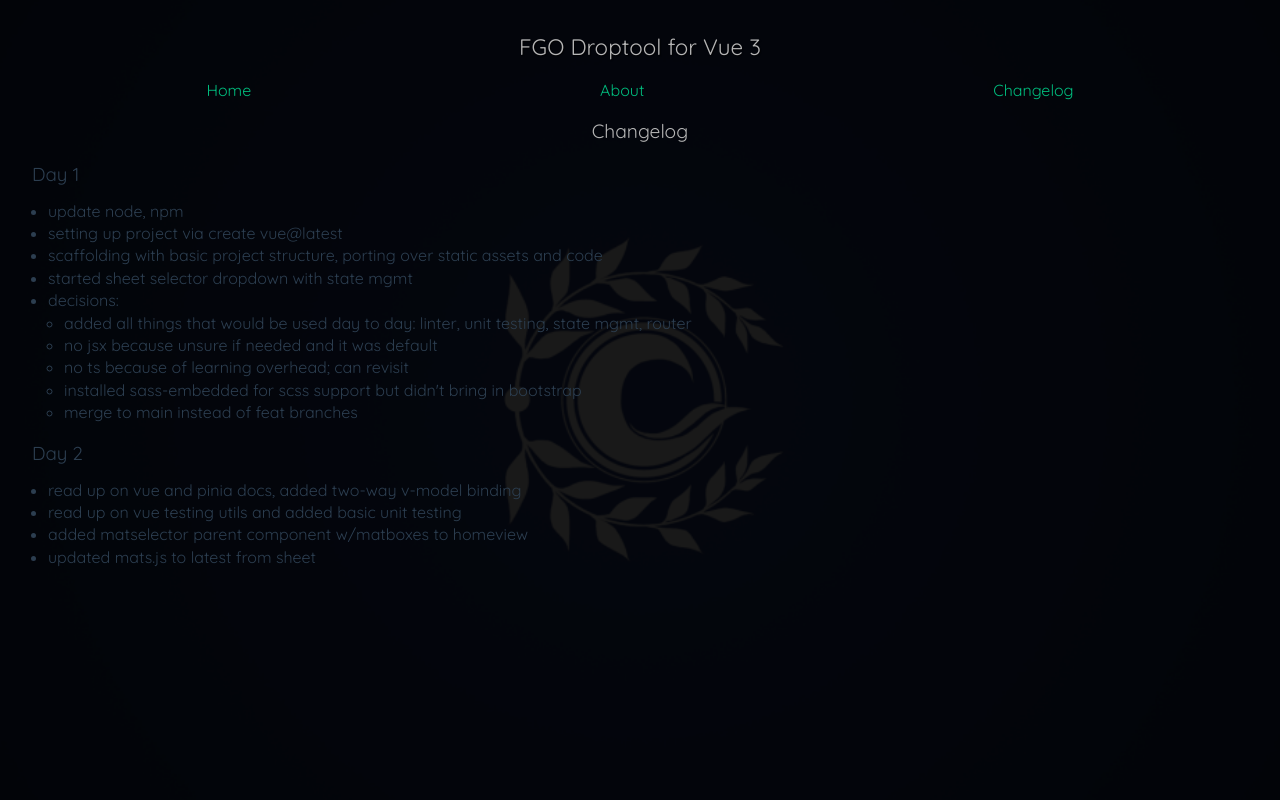
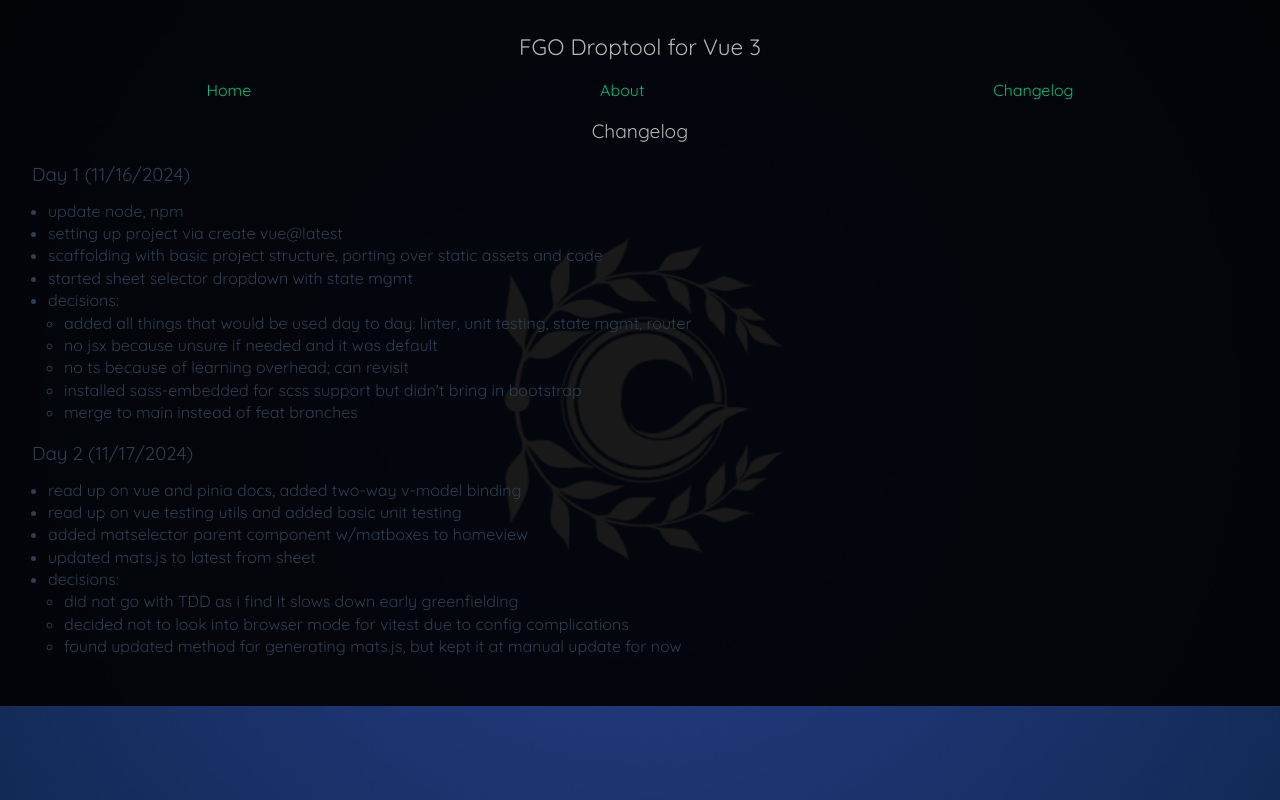
Before and after one commit to jycl1234/fgo-droptool-vue3, a Vue app: page /changelog in a window 1280 px wide. Built offline with nearby package versions, Linux system fonts and the light colour scheme.

Commit message:
chore: minor styling fix and changelog for the day

```diff
--- a/src/assets/base.css
+++ b/src/assets/base.css
@@ -59,12 +59,6 @@
   font-weight: normal;
 }
 
-html,
-body {
-  height: 100%;
-  width: 100%;
-}
-
 body {
   min-height: 100vh;
   color: var(--color-text);
--- a/src/views/ChangelogView.vue
+++ b/src/views/ChangelogView.vue
@@ -2,7 +2,7 @@
   <div class="changelog" data-testid="changelog">
     <h2>Changelog</h2>
     <div class="item" data-testid="item">
-      <h3>Day 1</h3>
+      <h3>Day 1 (11/16/2024)</h3>
       <ul>
         <li>update node, npm</li>
         <li>setting up project via create vue@latest</li>
@@ -21,12 +21,18 @@
       </ul>
     </div>
     <div class="item" data-testid="item">
-      <h3>Day 2</h3>
+      <h3>Day 2 (11/17/2024)</h3>
       <ul>
         <li>read up on vue and pinia docs, added two-way v-model binding</li>
         <li>read up on vue testing utils and added basic unit testing</li>
         <li>added matselector parent component w/matboxes to homeview</li>
         <li>updated mats.js to latest from sheet</li>
+        <li>decisions:</li>
+        <ul>
+          <li>did not go with TDD as i find it slows down early greenfielding</li>
+          <li>decided not to look into browser mode for vitest due to config complications</li>
+          <li>found updated method for generating mats.js, but kept it at manual update for now</li>
+        </ul>
       </ul>
     </div>
   </div>
```
